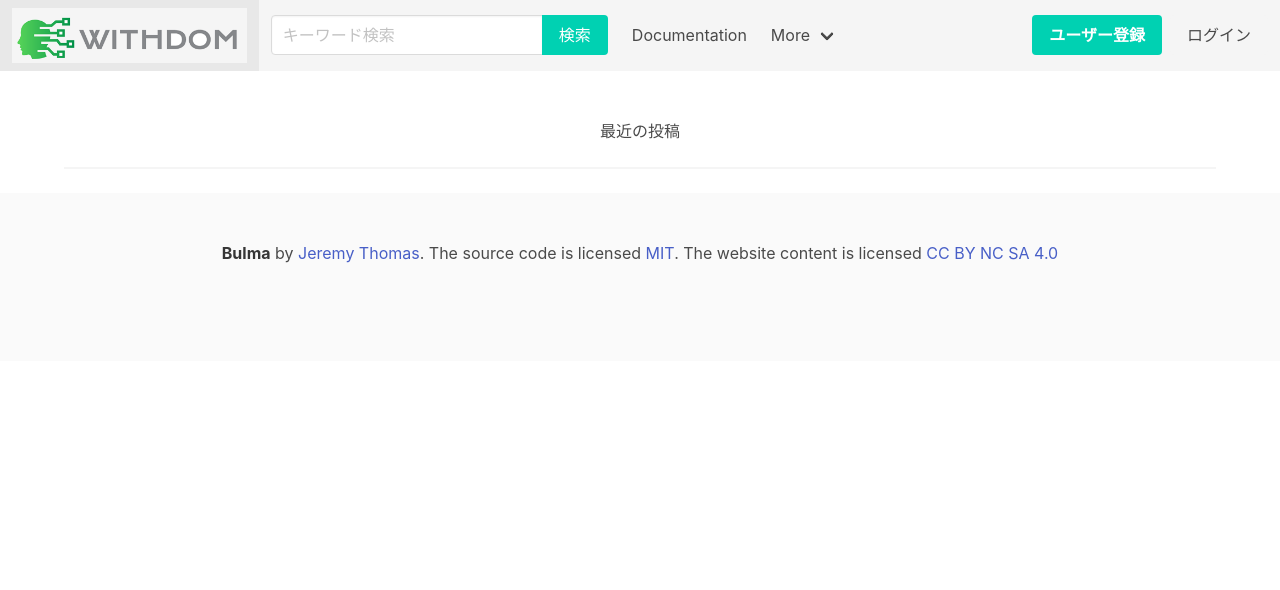
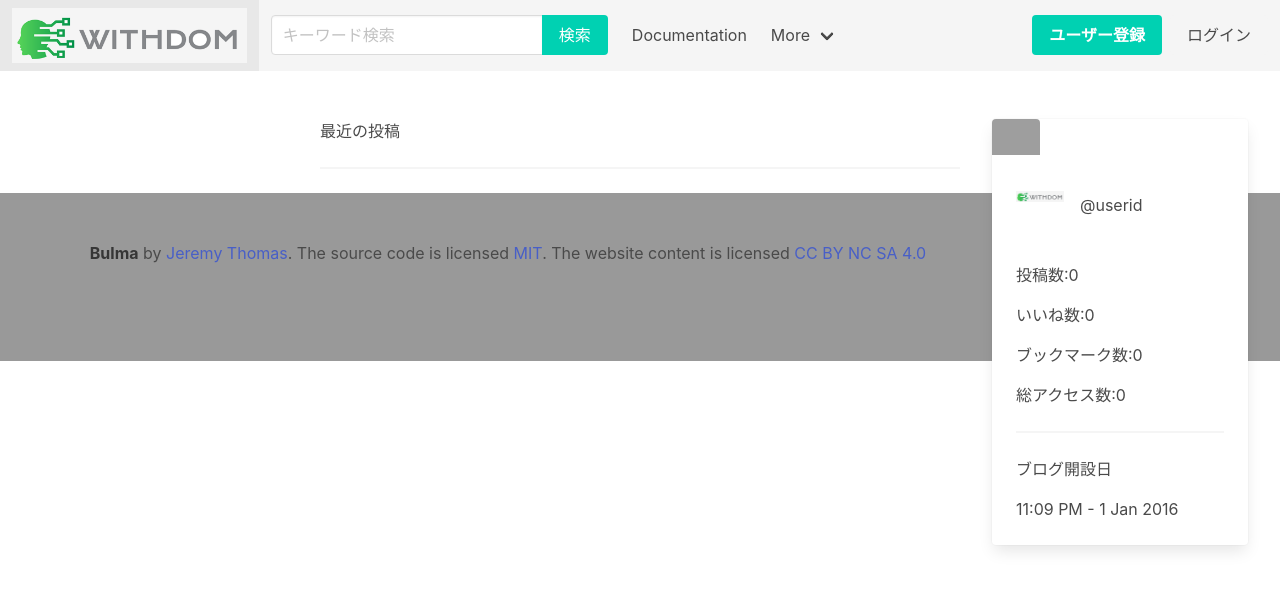
Before and after one commit to kisikisikisi/Withdom, a Django app: template app/posts/templates/posts/index.html in a window 1280 px wide. Shown: the top 590 px of the page. Run offline with Django 3.2, Linux system fonts and the light colour scheme; the template is opened without the code that fills it, so the values that code supplies are empty; grey boxes are pictures that could not be loaded.

Commit message:
ページデザインの更新

```diff
--- a/app/posts/models.py
+++ b/app/posts/models.py
@@ -11,4 +11,4 @@ class Post(models.Model):
         return self.title
 
     def summary(self):
-        return self.body[:20]
+        return self.body[:120]
--- /dev/null
+++ b/app/posts/static/posts/css/index.css
@@ -0,0 +1,17 @@
+.footer {
+    background-color: #999999;
+}
+
+.container {
+    width: 50%;
+}
+
+.media a {
+    color: rgb(9, 54, 39);
+}
+
+.card {
+    width: 20%;
+    float: right;
+    margin-right: 2.5%;
+}
--- a/app/posts/templates/posts/index.html
+++ b/app/posts/templates/posts/index.html
@@ -4,7 +4,9 @@
 <head>
     <meta charset="utf-8">
     <meta name="viewport" content="width=device-width, initial-scale=1">
+    {% load static %}
     <link rel="stylesheet" href="https://cdn.jsdelivr.net/npm/bulma@0.9.1/css/bulma.min.css">
+    <link rel="stylesheet" href="{% static 'posts/css/index.css' %}">
     <title>投稿一覧</title>
 </head>
 
@@ -64,7 +66,7 @@
             </div>
 
             <div class="navbar-end">
-                {% if user.is_authenticated %}
+                {% if user.id %}
                 <div class="navbar-item has-dropdown is-hoverable">
                     <a class="navbar-link">
                         {{ user.username }}
@@ -101,15 +103,43 @@
             {% endif %}
         </div>
     </nav>
+    <br /><br />
+
+    <div class="user-card">
+        <div class="card">
+            <div class="card-image">
+                <figure class="image is-48x48">
+                    <img src="https://bulma.io/images/placeholders/96x96.png" alt="Placeholder image">
+                </figure>
+            </div>
+            <div class="card-content">
+                <div class="media">
+                    <div class="media-left">
+                        <figure class="image is-48x48">
+                            <img src="{% static 'posts/logo3.png' %}" alt="Placeholder image">
+                        </figure>
+                    </div>
+                    <div class="media-content">
+                        <p class="title is-4">{{ user.username }}</p>
+                        <p class="subtitle is-6">@userid</p>
+                    </div>
+                </div>
+
+                <div class="content">
+                    <p>投稿数:0</p>
+                    <p>いいね数:0</p>
+                    <p>ブックマーク数:0</p>
+                    <p>総アクセス数:0</p>
+                    <hr>
+                    <p>ブログ開設日</p>
+                    <time datetime="2020-1-1">11:09 PM - 1 Jan 2016</time>
+                </div>
+            </div>
+        </div>
+    </div>
 
     <div class="container">
-        <style>
-            .container {
-                text-align: center;
-            }
-        </style>
-        <br /><br />
-        <h2>最近の投稿</h2>
+        <h1>最近の投稿</h1>
         <hr>
         {% for post in posts.all%}
         <div class="box">
@@ -123,7 +153,8 @@
                     <div class="media-content">
                         <div class="content">
                             <p>
-                                <strong>{{ post.title }}</strong> <small>{{ post.published }}</small>
+                                <strong>{{ post.title }}</strong><br>
+                                <small>{{ post.published }}</small>
                                 <small>@userid</small>
                                 <br>
                                 {{ post.summary }}
```
Also changed, not shown: app/posts/static/posts/logo - コピー.png (deleted).
